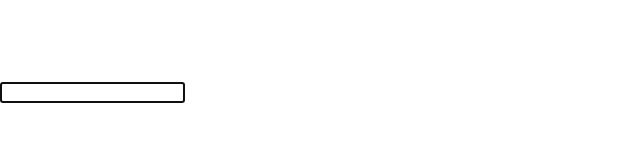
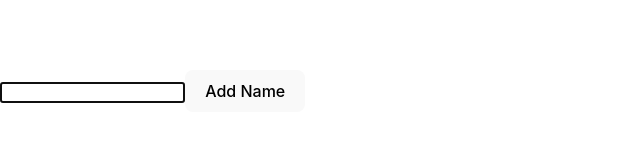
Before and after one commit to sung8/react-state-mgmt-study, a React (Vite) app: page / in a window 1280 px wide. Shown: the part 309-450 px from the top of the page, without its empty margins (0-640 px from the left). Built offline with nearby package versions, Linux system fonts and the light colour scheme.

Commit message:
useRef / useState example 1 maintaining state without updates

```diff
--- a/src/App.jsx
+++ b/src/App.jsx
@@ -7,9 +7,22 @@ function App() {
     inputRef.current.focus();
   }, []);
 
+  const [names, setNames] = useState([]);
+
+  const onAddName = () => {
+    setNames([...names, inputRef.current.value]);
+    inputRef.current.value = '';
+  };
+
   return (
-    <div className="App">
+    <div>
+      <div>
+        {names.map((name) => (
+          <div key={name}>{name}</div>
+        ))}
+      </div>
       <input type="text" ref={inputRef} />
+      <button onClick={onAddName}>Add Name</button>
     </div>
   );
 }
```
